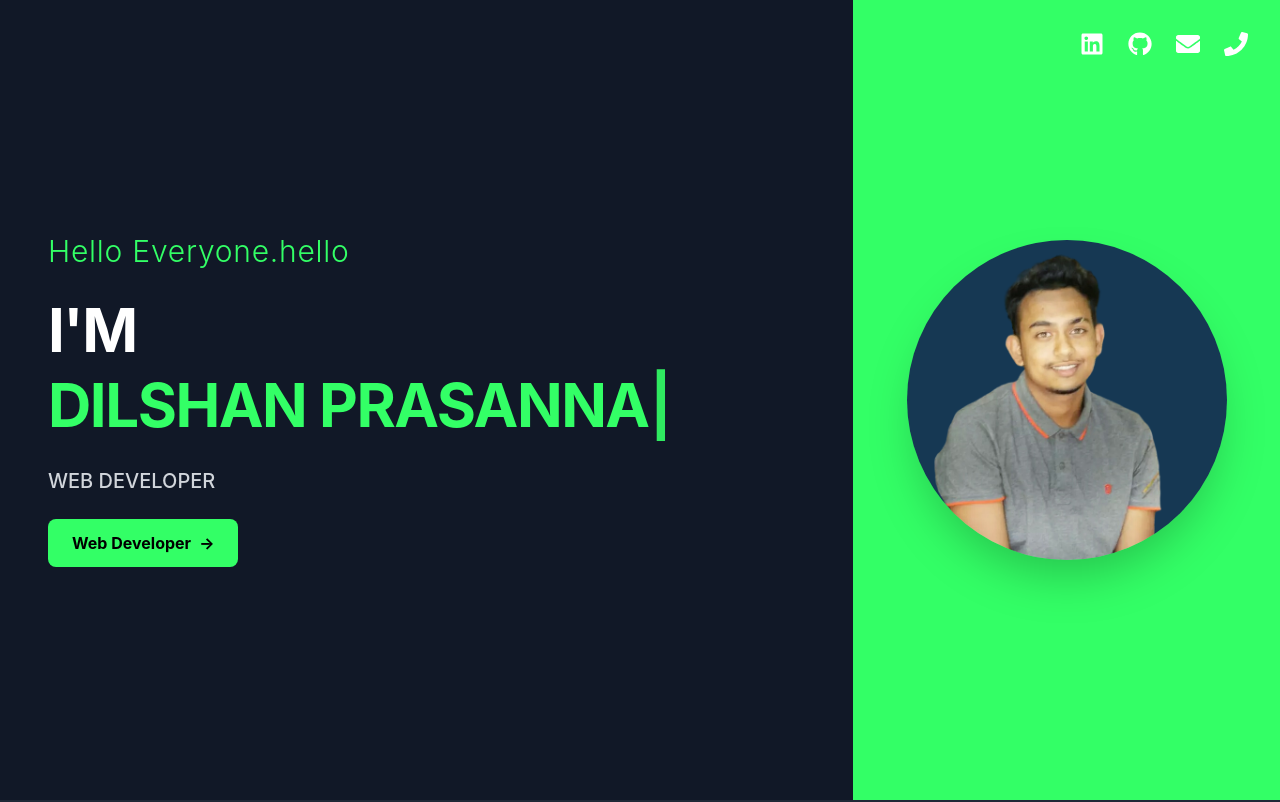
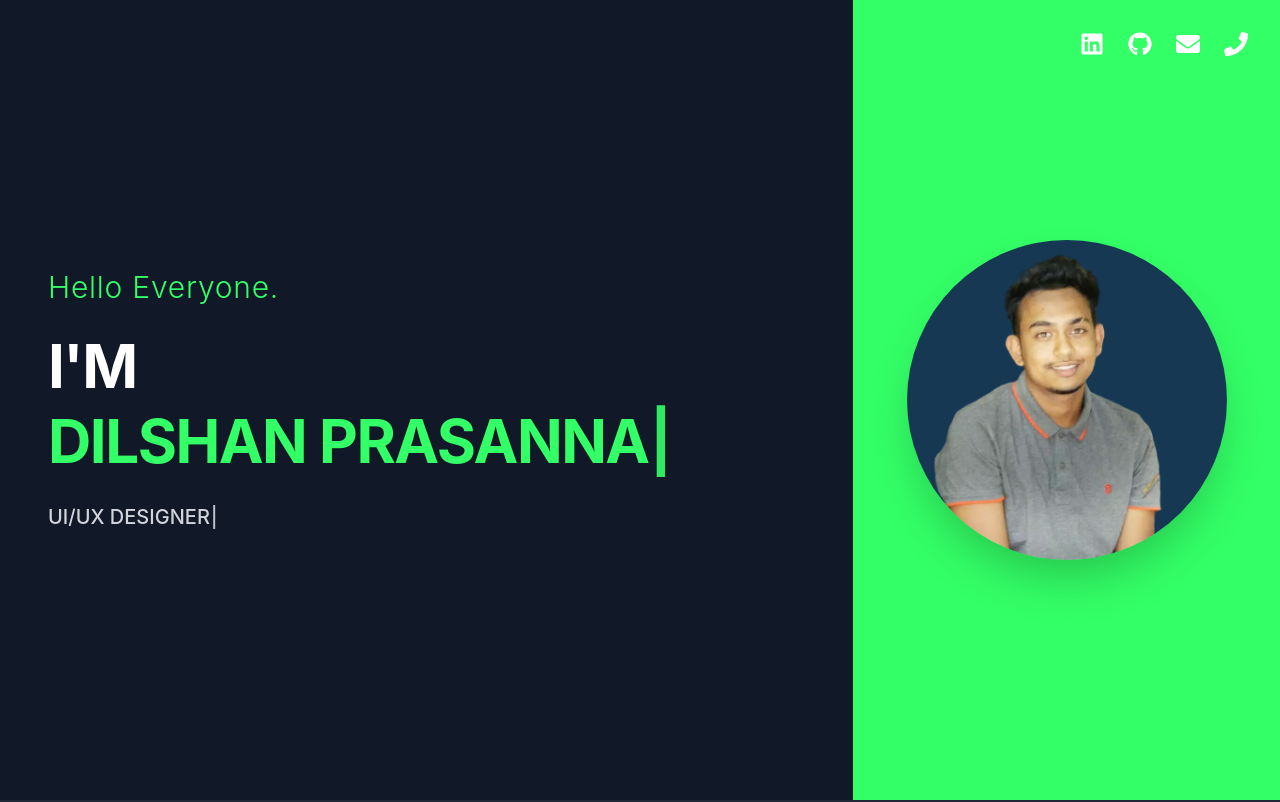
Before and after one commit to ALLEPOLA/dilshan-portfolio, a React (Create React App) app: page / in a window 1280 px wide. Shown: the top 802 px of the page. Built offline with nearby package versions, Linux system fonts and the light colour scheme.

Commit message:
update aboutpage

```diff
--- a/package.json
+++ b/package.json
@@ -15,6 +15,7 @@
     "react-dom": "^18.3.1",
     "react-icons": "^5.3.0",
     "react-responsive-carousel": "^3.2.23",
+    "react-router-dom": "^6.26.1",
     "react-scripts": "^5.0.1",
     "tailwindcss": "^3.4.10",
     "typewriter-effect": "^2.21.0",
--- a/src/components/About/About.jsx
+++ b/src/components/About/About.jsx
@@ -10,9 +10,9 @@ const About = () => {
       {/* Left side with text */}
       <motion.div
         className="bg-gray-900 text-white flex flex-col justify-center items-start p-12 space-y-6"
-        initial={{ opacity: 0, x: -50 }} // Slide in from the left
+        initial={{ opacity: 0, x: -100 }} // Slide-in from the left
         animate={{ opacity: 1, x: 0 }}
-        transition={{ duration: 1, ease: 'easeInOut' }}
+        transition={{ duration: 1.2, ease: 'easeInOut' }}
       >
         <motion.h2
           className="text-3xl font-light tracking-wide text-[#33FF66]"
@@ -20,12 +20,12 @@ const About = () => {
           animate={{ opacity: 1 }}
           transition={{ duration: 1.5, delay: 0.2 }}
         >
-          Hello Everyone.hello
+          Hello Everyone.
         </motion.h2>
 
         <motion.h1
           className="text-6xl font-bold tracking-tight leading-tight"
-          initial={{ opacity: 0, scale: 0.9 }}
+          initial={{ opacity: 0, scale: 0.85 }} // Starts smaller and grows in
           animate={{ opacity: 1, scale: 1 }}
           transition={{ duration: 1.5, delay: 0.5, ease: 'easeInOut' }}
         >
@@ -44,55 +44,47 @@ const About = () => {
           </span>
         </motion.h1>
 
-        <motion.p
-          className="text-xl font-medium text-gray-300"
-          initial={{ opacity: 0 }}
-          animate={{ opacity: 1 }}
-          transition={{ duration: 1, delay: 1 }}
+        {/* Animated roles line */}
+        <motion.div
+          className="text-xl font-medium text-gray-300 space-y-4"
+          initial={{ opacity: 0, scale: 0.8 }} // Scale effect
+          animate={{ opacity: 1, scale: 1 }}
+          transition={{ duration: 1.2, delay: 1.3, ease: 'easeOut' }}
         >
-          WEB DEVELOPER
-        </motion.p>
-
-        <motion.button
-          className="mt-6 bg-[#33FF66] text-black font-bold py-3 px-6 rounded-lg flex items-center hover:bg-green-600 transition-colors duration-300 ease-in-out"
-          initial={{ opacity: 0, y: 20 }}
-          animate={{ opacity: 1, y: 0 }}
-          transition={{ duration: 1, delay: 1.2, ease: 'easeInOut' }}
-          whileHover={{ scale: 1.05 }}
-        >
-          Web Developer
-          <span className="ml-2">&rarr;</span> {/* Use HTML entity for right arrow */}
-        </motion.button>
+          <Typewriter
+            options={{
+              strings: ['WEB DEVELOPER', 'UI/UX DESIGNER', 'FULL STACK ENGINEER'],
+              autoStart: true,
+              loop: true,
+              deleteSpeed: 50,
+              pauseFor: 1500,
+              delay: 75,
+            }}
+          />
+        </motion.div>
       </motion.div>
 
       {/* Right side with image */}
-      <motion.div
-        className="bg-gradient-to-r from-[#33FF66] to-[#33FF66] relative flex justify-center items-center p-6"
-        initial={{ opacity: 0, x: 50 }} // Slide in from the right
-        animate={{ opacity: 1, x: 0 }}
-        transition={{ duration: 1, ease: 'easeInOut' }}
-      >
-        <motion.img
+      <div className="bg-gradient-to-r from-[#33FF66] to-[#33FF66] relative flex justify-center items-center p-6">
+        <img
           src={profileImage} // Using updated profileimage.png
           alt="Dilshan Prasanna Allepola"
           className="w-80 h-80 object-cover rounded-full shadow-2xl"
-          whileHover={{ scale: 1.1 }} // Zoom effect on hover
-          transition={{ duration: 0.4 }}
         />
 
         {/* Contact Icons */}
         <motion.div
           className="absolute top-8 right-8 flex space-x-6 text-white"
-          initial={{ opacity: 0 }}
-          animate={{ opacity: 1 }}
+          initial={{ opacity: 0, y: -20 }} // Drop-in effect for icons
+          animate={{ opacity: 1, y: 0 }}
           transition={{ duration: 1, delay: 1.2 }}
         >
           <motion.a
             href="https://www.linkedin.com/feed/?trk=guest_homepage-basic_google-one-tap-submit"
             target="_blank"
             rel="noopener noreferrer"
-            whileHover={{ scale: 1.1 }}
-            transition={{ duration: 0.3 }}
+            whileHover={{ scale: 1.2, rotate: 360 }} // Rotation on hover
+            transition={{ duration: 0.4 }}
           >
             <FaLinkedin className="text-2xl cursor-pointer hover:text-gray-200 transition-colors duration-300" />
           </motion.a>
@@ -101,29 +93,29 @@ const About = () => {
             href="https://github.com/"
             target="_blank"
             rel="noopener noreferrer"
-            whileHover={{ scale: 1.1 }}
-            transition={{ duration: 0.3 }}
+            whileHover={{ scale: 1.2, rotate: 360 }} // Rotation on hover
+            transition={{ duration: 0.4 }}
           >
             <FaGithub className="text-2xl cursor-pointer hover:text-gray-200 transition-colors duration-300" />
           </motion.a>
 
           <motion.a
             href="mailto:prasannaellepola2000@gmail.com"
-            whileHover={{ scale: 1.1 }}
-            transition={{ duration: 0.3 }}
+            whileHover={{ scale: 1.2, rotate: 360 }} // Rotation on hover
+            transition={{ duration: 0.4 }}
           >
             <FaEnvelope className="text-2xl cursor-pointer hover:text-gray-200 transition-colors duration-300" />
           </motion.a>
 
           <motion.a
             href="tel:+94757358093"
-            whileHover={{ scale: 1.1 }}
-            transition={{ duration: 0.3 }}
+            whileHover={{ scale: 1.2, rotate: 360 }} // Rotation on hover
+            transition={{ duration: 0.4 }}
           >
             <FaPhone className="text-2xl cursor-pointer hover:text-gray-200 transition-colors duration-300" />
           </motion.a>
         </motion.div>
-      </motion.div>
+      </div>
     </section>
   );
 };
```
Also changed, not shown: 1 other file (tests, documents, lock files or other folders).
